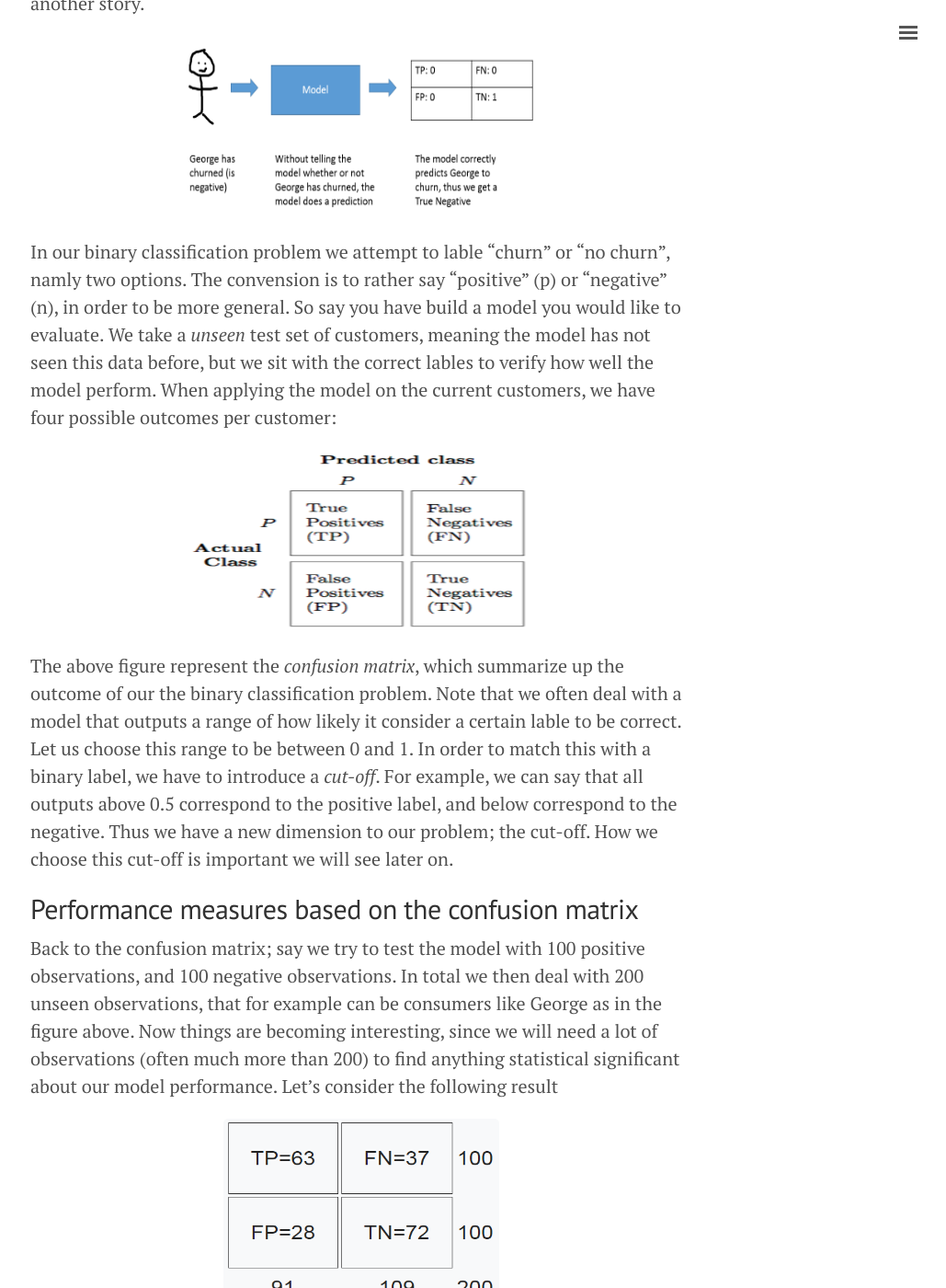
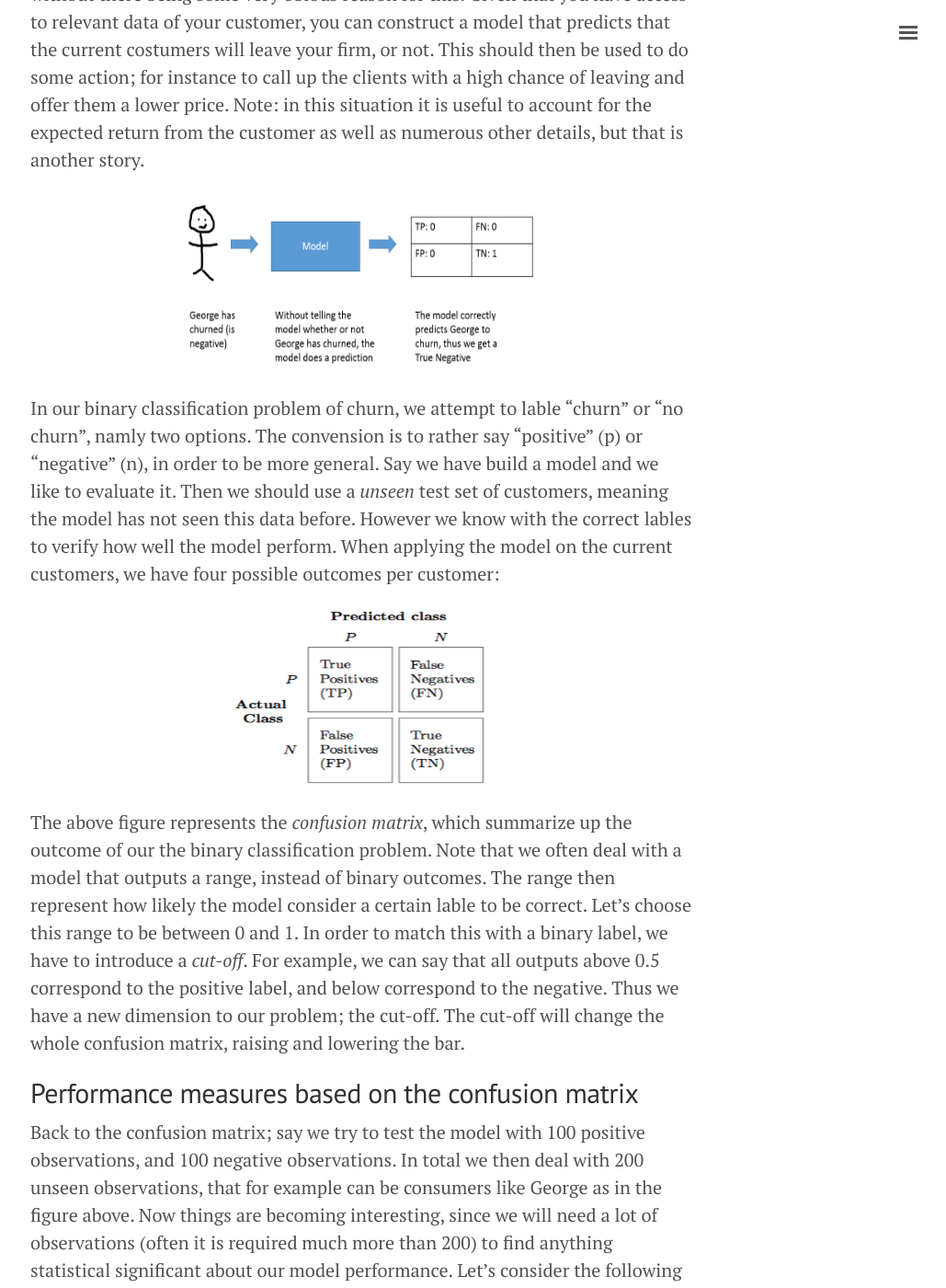
Before and after one commit to herman-hellenes/herman-hellenes.github.io, a Jekyll site: the page built from undone_posts/2017-08-28-Classification-Measure-Performance.md, in a window 1280 px wide and 1400 px high, scrolled down 1442 px. Shown: the whole window at 92% size, without its empty margins (247-1276 px from the left). Built offline with Jekyll 4.4.1, drawn with Linux system fonts in a browser that asks for light colours; nearby versions of some CDN libraries; comment, search, counter and statistics services are not loaded; some of the changed text lies outside the part shown.

Commit message:
Update 2017-08-28-Classification-Measure-Performance.md

```diff
--- a/undone_posts/2017-08-28-Classification-Measure-Performance.md
+++ b/undone_posts/2017-08-28-Classification-Measure-Performance.md
@@ -18,10 +18,12 @@
 
 > *You must not fool yourself — and you are the easiest person to fool.*
 
-In this post, we will keep this quote in mind when investigating the performance metrics of classification models. Binary
+All the above might be obious for most people. However, I see everyday how sloppy people treat this. In the industry, as practitionares, we are genereally more pragmatic than in acedemia. That does not mean that we should cut corners in this step, even though it is more tempting to train our model with all kind of interesting algorithms.
+
+In this post, we will keep the Feynman quote in mind when investigating the performance metrics of classification models. Binary
 classification models, to be precise, in a supervised learning context. Such models are rather intuitive and well suited to problems we often face in both business and academia.
 
-## Confusion Matrix
+## Basics of evaluation - the Confusion Matrix
 First of all, a binary classification problem is simply attempt labeling each of your observations into two classes. As a practical example, say you are working for an insurance firm. You observe that the churn is high on a certain product, without there being some very obious reason for this. Given that you have access to relevant data of your customer, you can construct a model that predicts that the current costumers will leave your firm, or not. This should then be used to do some action; for instance to call up the clients with a high chance of leaving and offer them a lower price. Note: in this situation it is useful to account for the expected return from the customer as well as numerous other details, but that is another story.
 
 
@@ -29,17 +31,17 @@
   <img width="400" height="200" src="/figs/classification_measure/validation_ml.png">
 </p>
 
-In our binary classification problem we attempt to lable "churn" or "no churn", namly two options. The convension is to rather say "positive" (p) or "negative" (n), in order to be more general. So say you have build a model you would like to evaluate. We take a *unseen* test set of customers, meaning the model has not seen this data before, but we sit with the correct lables to verify how well the model perform. When applying the model on the current customers, we have four possible outcomes per customer:
+In our binary classification problem of churn, we attempt to lable "churn" or "no churn", namly two options. The convension is to rather say "positive" (p) or "negative" (n), in order to be more general. Say we have build a model and we like to evaluate it. Then we should use a *unseen* test set of customers, meaning the model has not seen this data before. However we know with the correct lables to verify how well the model perform. When applying the model on the current customers, we have four possible outcomes per customer:
 
 <p align="center">
-  <img width="400" height="200" src="/figs/classification_measure/confusion_matrix_1.png">
+  <img width="300" height="200" src="/figs/classification_measure/confusion_matrix_1.png">
 </p>
 
-The above figure represent the *confusion matrix*, which summarize up the outcome of our the binary classification problem. Note that we often deal with a model that outputs a range of how likely it consider a certain lable to be correct. Let us choose this range to be between 0 and 1. In order to match this with a binary label, we have to introduce a *cut-off*. For example, we can say that all outputs above 0.5 correspond to the positive label, and below correspond to the negative. Thus we have a new dimension to our problem; the cut-off. How we choose this cut-off is important we will see later on.
+The above figure represents the *confusion matrix*, which summarize up the outcome of our the binary classification problem. Note that we often deal with a model that outputs a range, instead of binary outcomes. The range then represent how likely the model consider a certain lable to be correct. Let's choose this range to be between 0 and 1. In order to match this with a binary label, we have to introduce a *cut-off*. For example, we can say that all outputs above 0.5 correspond to the positive label, and below correspond to the negative. Thus we have a new dimension to our problem; the cut-off. The cut-off will change the whole confusion matrix, raising and lowering the bar.
 
 ## Performance measures based on the confusion matrix
 
-Back to the confusion matrix; say we try to test the model with 100 positive observations, and 100 negative observations. In total we then deal with 200 unseen observations, that for example can be consumers like George as in the figure above. Now things are becoming interesting, since we will need a lot of observations (often much more than 200) to find anything statistical significant about our model performance. Let's consider the following result
+Back to the confusion matrix; say we try to test the model with 100 positive observations, and 100 negative observations. In total we then deal with 200 unseen observations, that for example can be consumers like George as in the figure above. Now things are becoming interesting, since we will need a lot of observations (often it is required much more than 200) to find anything statistical significant about our model performance. Let's consider the following result
 
 <p align="center">
   <img width="300" height="200" src="/figs/classification_measure/conf_matrix_1.png">
@@ -51,8 +53,9 @@
 
 1. In some situations, false negatives and false positives are not symmetrically "bad". Say we have a epedemic going, and we have made a model for predicting if persons has the deciece given sympthomas, age, geography etc. If the medical system has good capacity and take this problem very seriosly, we would be very upset to classify some people as healty, where they in reality are sick. On the other hand, it is the secondary priority to not lable in reality healthy people as sick, which will hopefully be reveiled in later diagnosis. In such situation it is helpful to for example look at the true positive rate.
 
-2. We have very skewed data. In looking credit risk, or anti-money-laudering,  When dealing with  skewed data
-3: very high/low cutoffs --> and how to find this cutoff?
+2. We have very skewed data. When investigating credit risk or anti-money-laundering, the data often turn out skewed. Hopefully, not many bank customers are doing money laundering. Then we can end up having over 90 % of the lable corresponding to honest customers. If we would evaluate our model in terms of accuracy, we would have 90 % accuracy with a model just predicting all customers as honest. That is no value added data science work.
+
+3: The observant reader might wonder; what about the *cut-off*?? The cut-off will influence the whole confusion matrix, and thus also the derived ratios. In fact, all ratios are turned into vectors, where each point on the vector correspond to a cut-off. Plotting confusion ratios with respect to the cut-off is then useful, for example through using the (ROC)[https://en.wikipedia.org/wiki/Receiver_operating_characteristic)-curve.
 
 ## How to select a good performance metric ?
 
```
